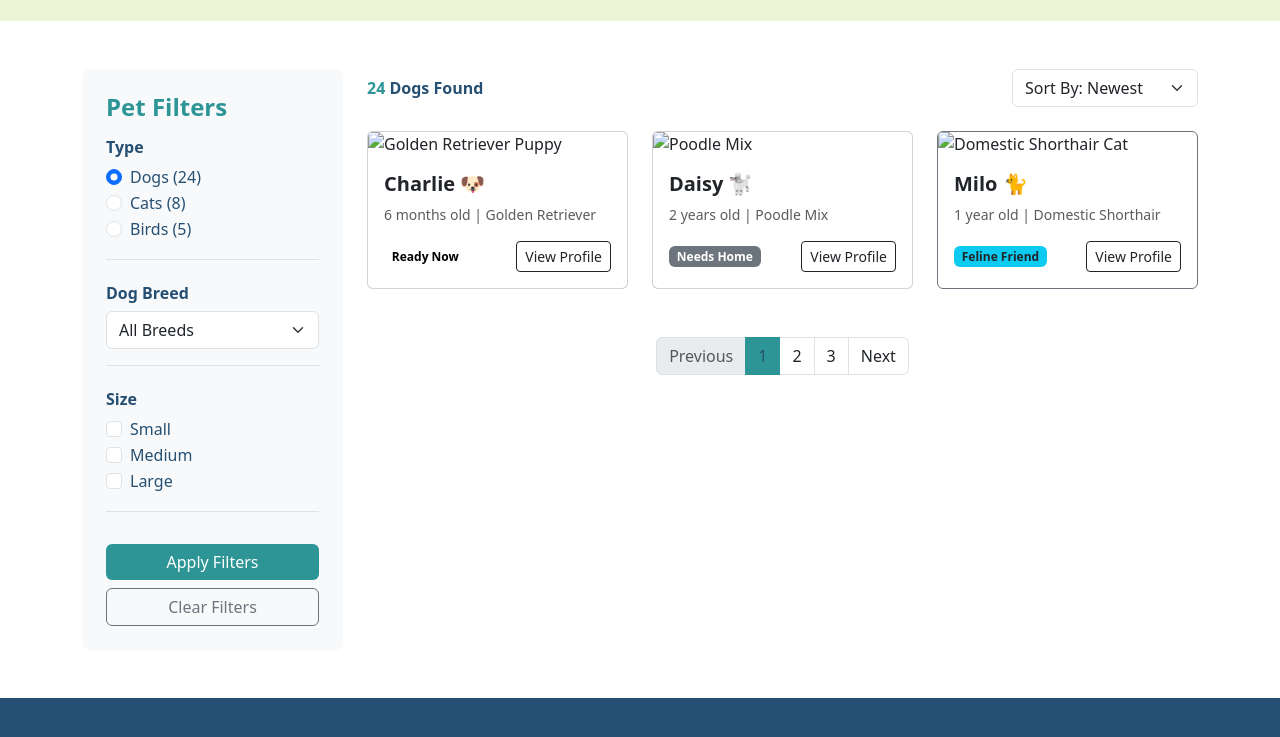
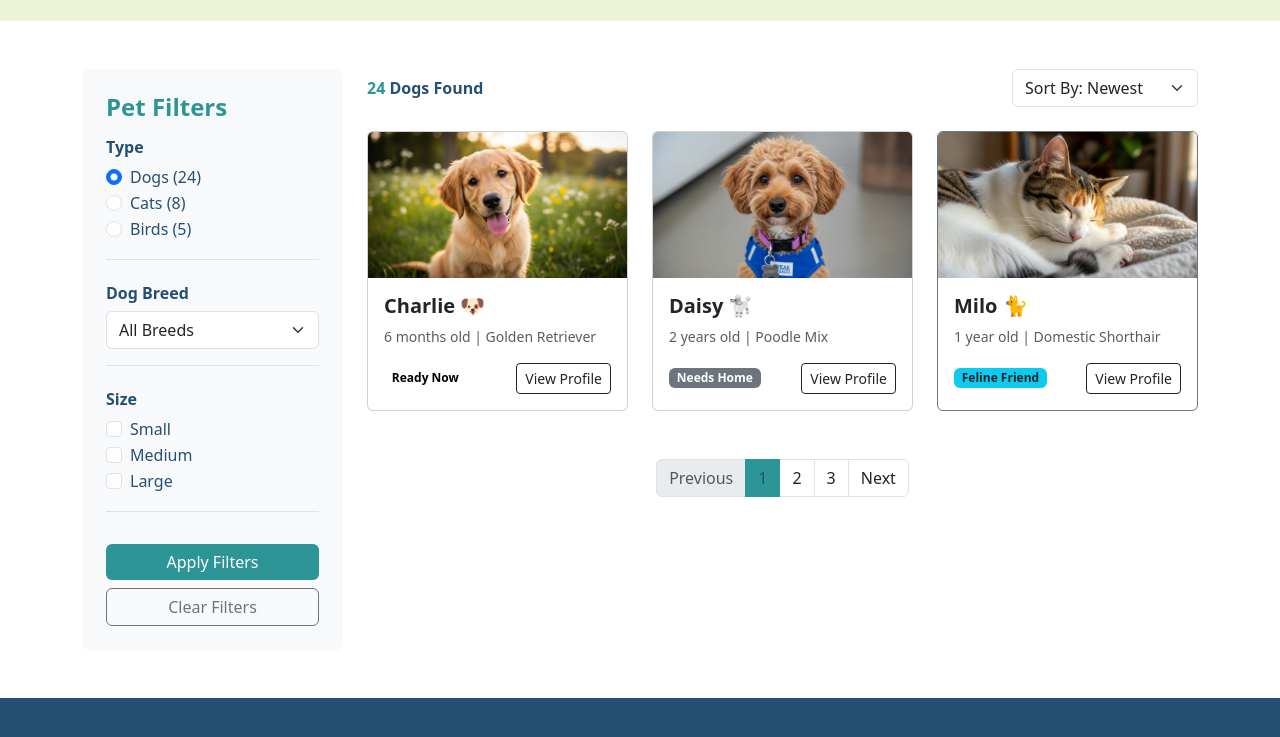
Before and after one commit to iniesta375/Gifted, a plain HTML site: page purchase/purchase.html in a window 1280 px wide. Shown: the part 163-900 px from the top of the page. Drawn offline with nearby package versions, Linux system fonts and the light colour scheme.

Commit message:
added images

```diff
--- a/purchase/purchase.html
+++ b/purchase/purchase.html
@@ -157,7 +157,7 @@
 
                         <div class="col">
                             <div class="card h-100 pet-card">
-                                <img src="dog-listing-1.jpg" class="card-img-top" alt="Golden Retriever Puppy">
+                                <img src="../img/labrado.png" class="card-img-top" alt="Golden Retriever Puppy">
                                 <div class="card-body">
                                     <h5 class="card-title fw-bold">Charlie 🐶</h5>
                                     <p class="card-text small text-muted">6 months old | Golden Retriever</p>
@@ -171,7 +171,7 @@
 
                         <div class="col">
                             <div class="card h-100 pet-card">
-                                <img src="dog-listing-2.jpg" class="card-img-top" alt="Poodle Mix">
+                                <img src="../img/terrier.png" class="card-img-top" alt="Poodle Mix">
                                 <div class="card-body">
                                     <h5 class="card-title fw-bold">Daisy 🐩</h5>
                                     <p class="card-text small text-muted">2 years old | Poodle Mix</p>
@@ -185,7 +185,7 @@
 
                         <div class="col">
                             <div class="card h-100 pet-card border-secondary">
-                                <img src="cat-listing-3.jpg" class="card-img-top" alt="Domestic Shorthair Cat">
+                                <img src="../img/cat.png" class="card-img-top" alt="Domestic Shorthair Cat">
                                 <div class="card-body">
                                     <h5 class="card-title fw-bold">Milo 🐈</h5>
                                     <p class="card-text small text-muted">1 year old | Domestic Shorthair</p>
```
Also changed, not shown: index.html (+2 -2 lines), img/cat.png (added), img/creator-pro-upsell-banner-border.webp (deleted), img/dog1.png (deleted), img/dog3.png (deleted), img/dog4.png (deleted), img/labrado.png (added), img/max.png (added), img/play-button-arrowhead.png (deleted), img/pup.png (added), img/terrier.png (added).
